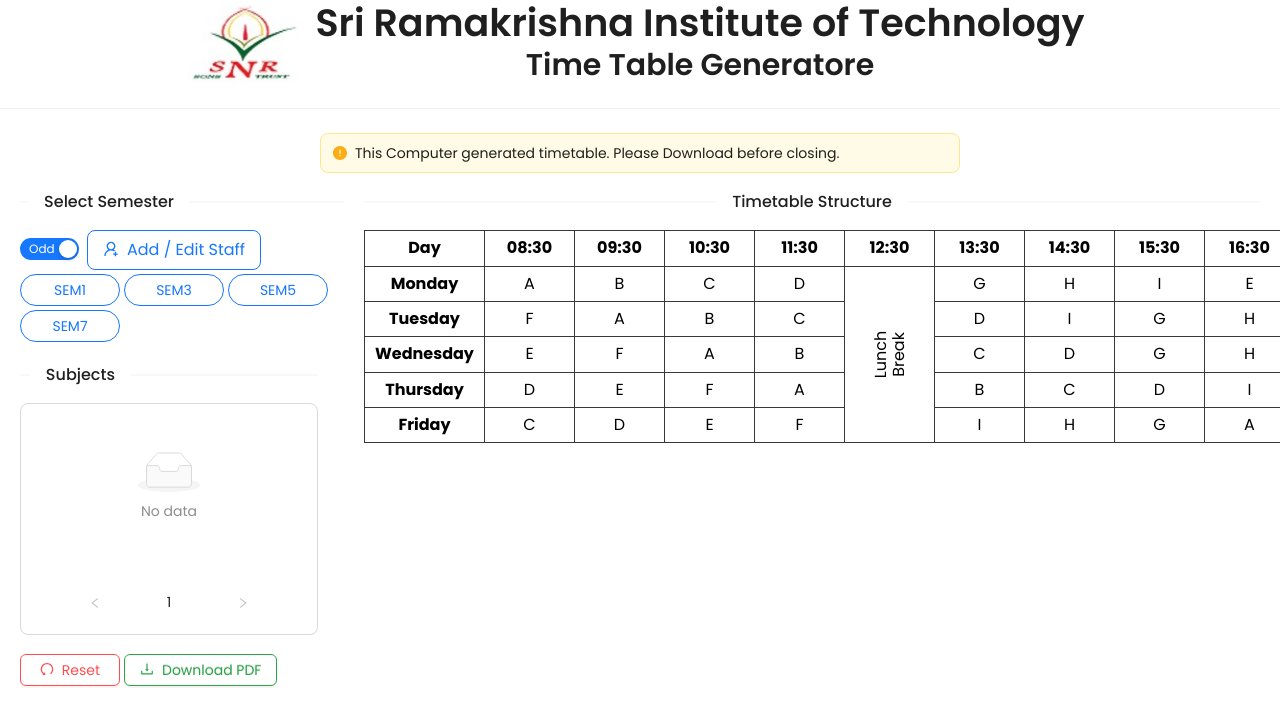
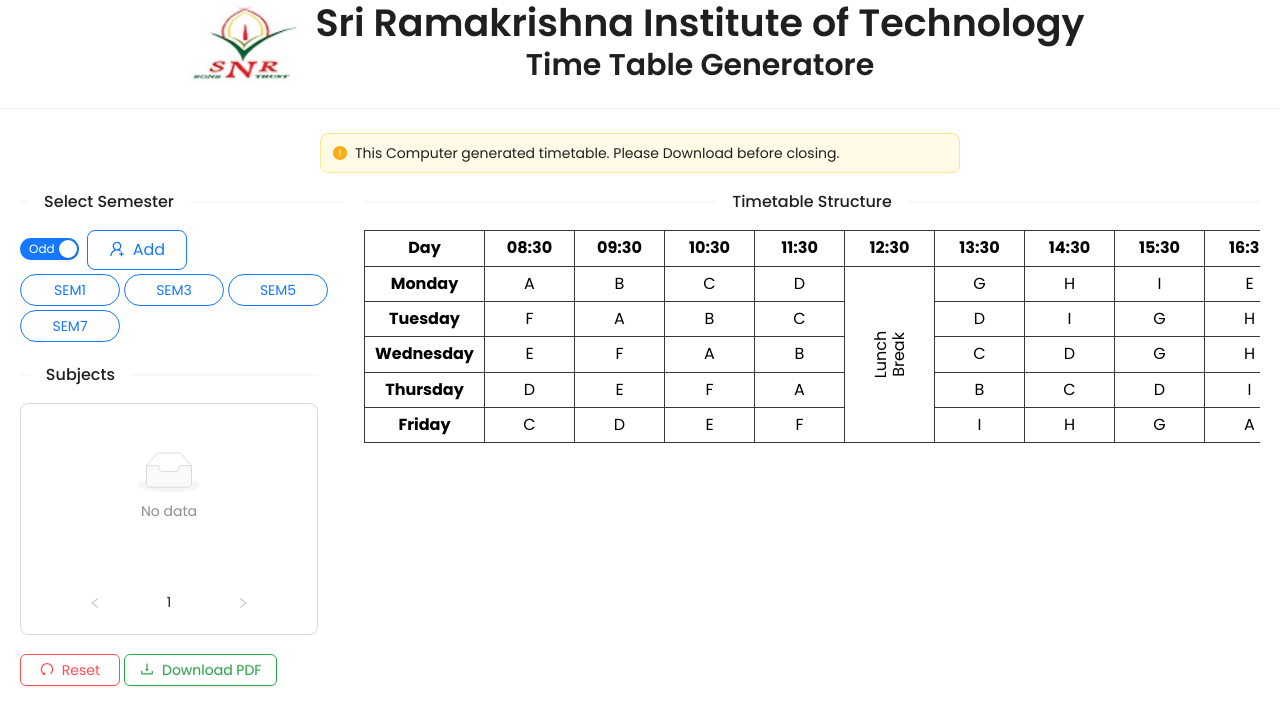
Before and after one commit to Ruthesh-Muniraj/time-table-react, a React (Create React App) app: page / in a window 1280 px wide. Shown: the top 726 px of the page. Built offline with nearby package versions, Linux system fonts and the light colour scheme; the HTML template or start-up script is replaced by a standard one.

Commit message:
quick fix

```diff
--- a/src/Component/Controls.jsx
+++ b/src/Component/Controls.jsx
@@ -61,7 +61,7 @@
           icon={<UserAddOutlined />}
           onClick={handleAddOrEdit}
         >
-          Add / Edit Staff
+          Add
         </Button>
         <br />
         {semesters &&
--- a/src/index.css
+++ b/src/index.css
@@ -124,6 +124,9 @@
     list-style: none;
     white-space: pre;
 }
+#tab {
+    overflow-x: scroll;
+}
 
 .buttons > div {
     width: 14rem;
```
